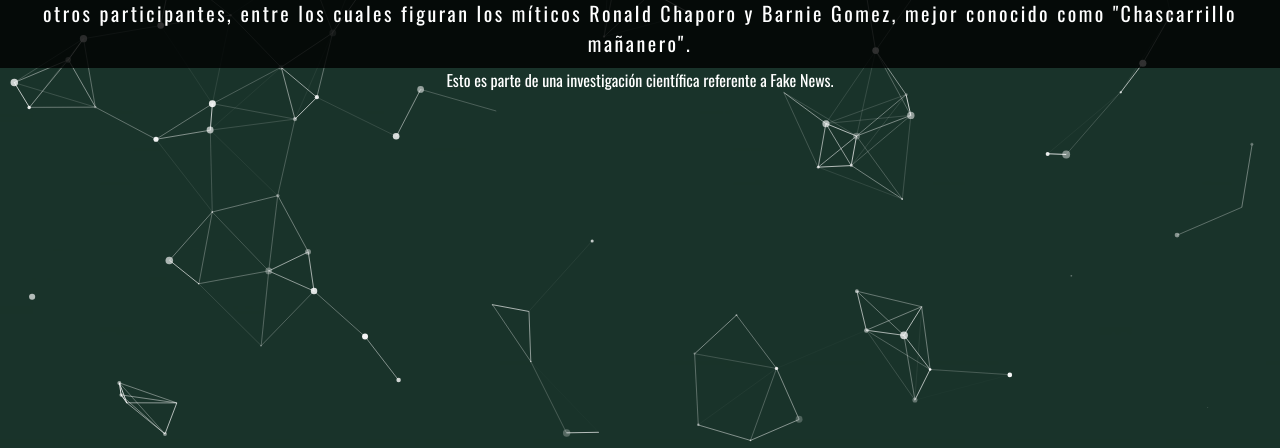
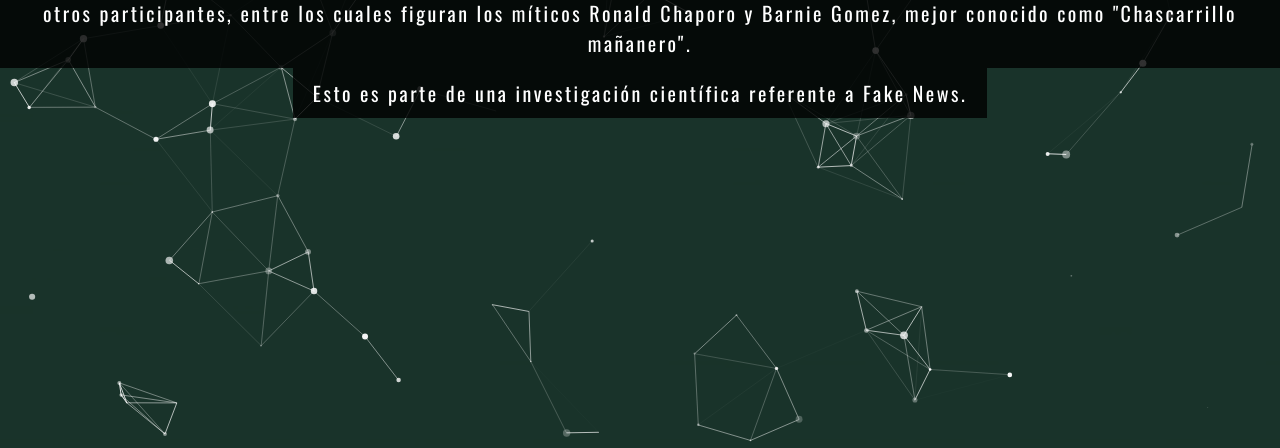
Before and after one commit to LATAMNEWS/Maratonista-tico-gana-el-giro-de-Pamplona, a plain HTML site: page index.html in a window 1280 px wide. Shown: the part 352-800 px from the top of the page. Drawn offline with nearby package versions, Linux system fonts and the light colour scheme; animation ran at ten frames a second.

Commit message:
Update index.html

```diff
--- a/index.html
+++ b/index.html
@@ -26,7 +26,7 @@
 			El nacional no perdonó a los otros participantes, entre los cuales figuran los míticos Ronald Chaporo y Barnie Gomez, mejor
 			conocido como "Chascarrillo mañanero".</p> <br>
 
-			Esto es parte de una investigación científica referente a Fake News.
+			<p>Esto es parte de una investigación científica referente a Fake News.</p>
 	</div>
 
 	</div>
```
